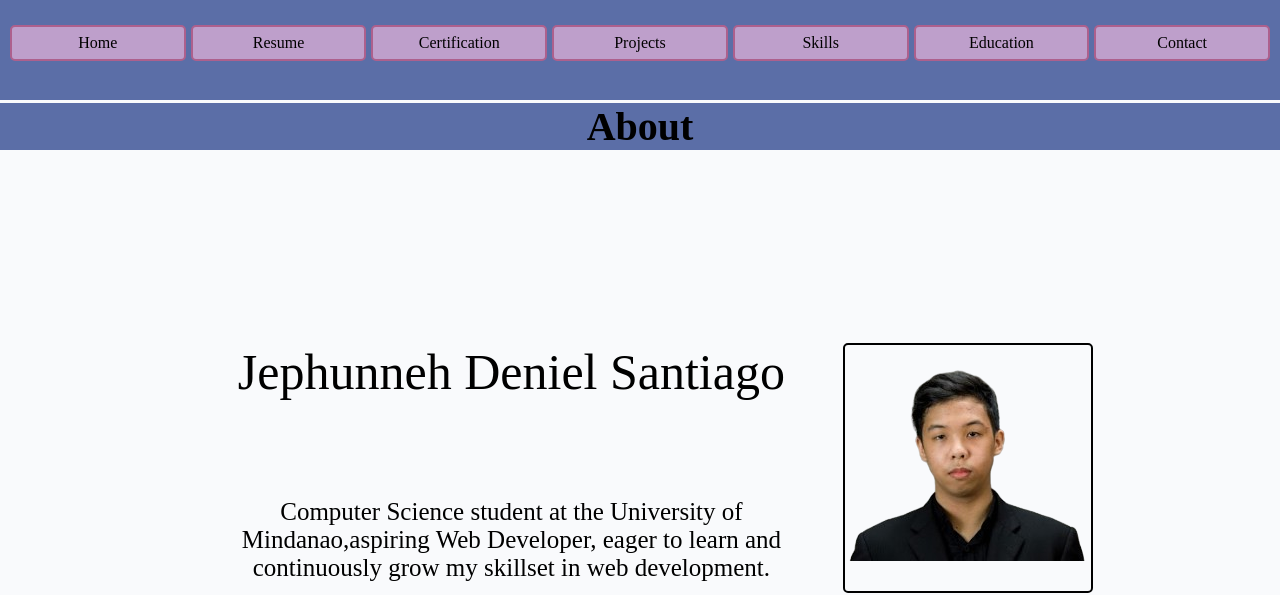
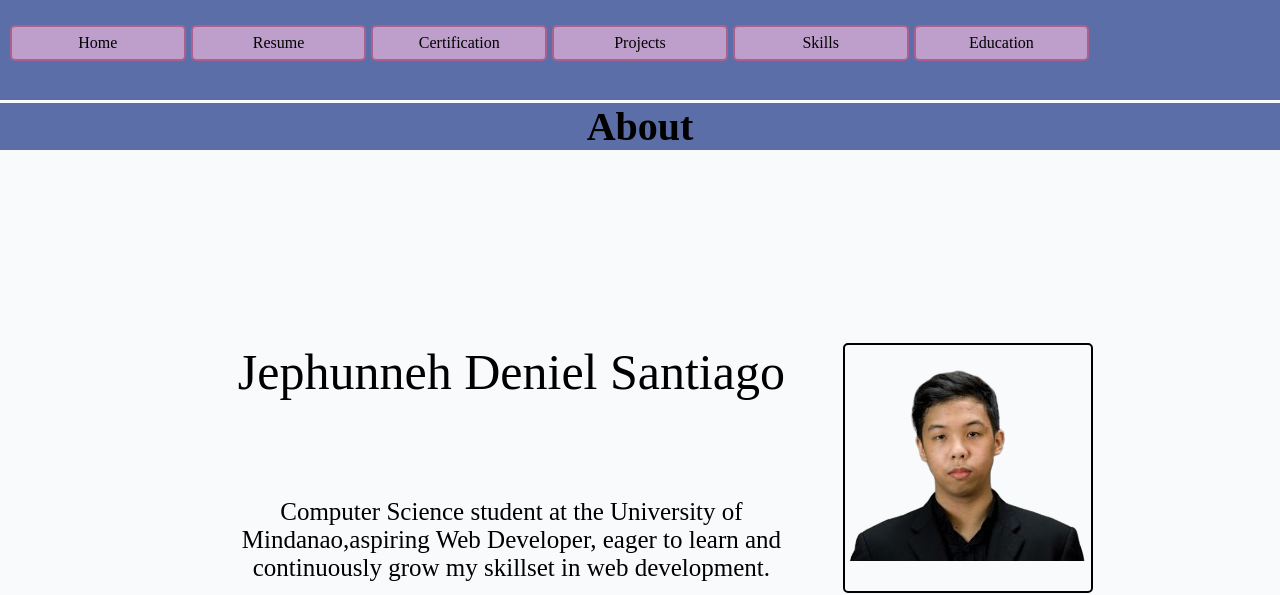
Before and after one commit to tanwa1/JSantiago.github.io, a plain HTML site: page index.html in a window 1280 px wide. Shown: the top 595 px of the page. Drawn offline with Linux system fonts and the light colour scheme.

Commit message:
Update index.html

```diff
--- a/index.html
+++ b/index.html
@@ -18,7 +18,6 @@
           <li><a href="#projectsHeader"> Projects </a></li>
           <li><a href="#skills-header"> Skills </a></li>
           <li><a href="#education-header"> Education </a></li>
-          <li><a href="#contactHeader"> Contact</a></li>
         </ul>
       </nav>
     </header>
```
